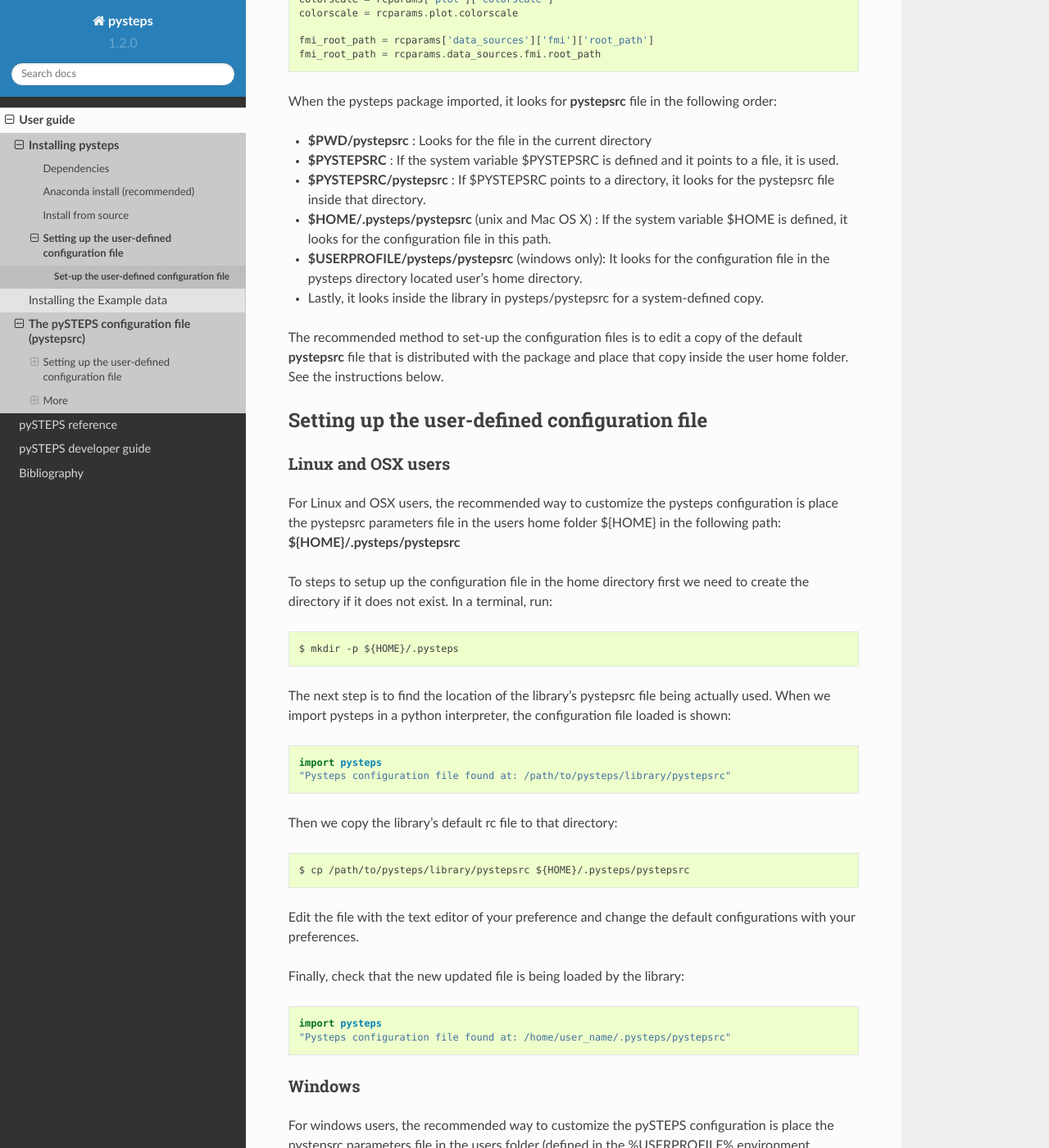
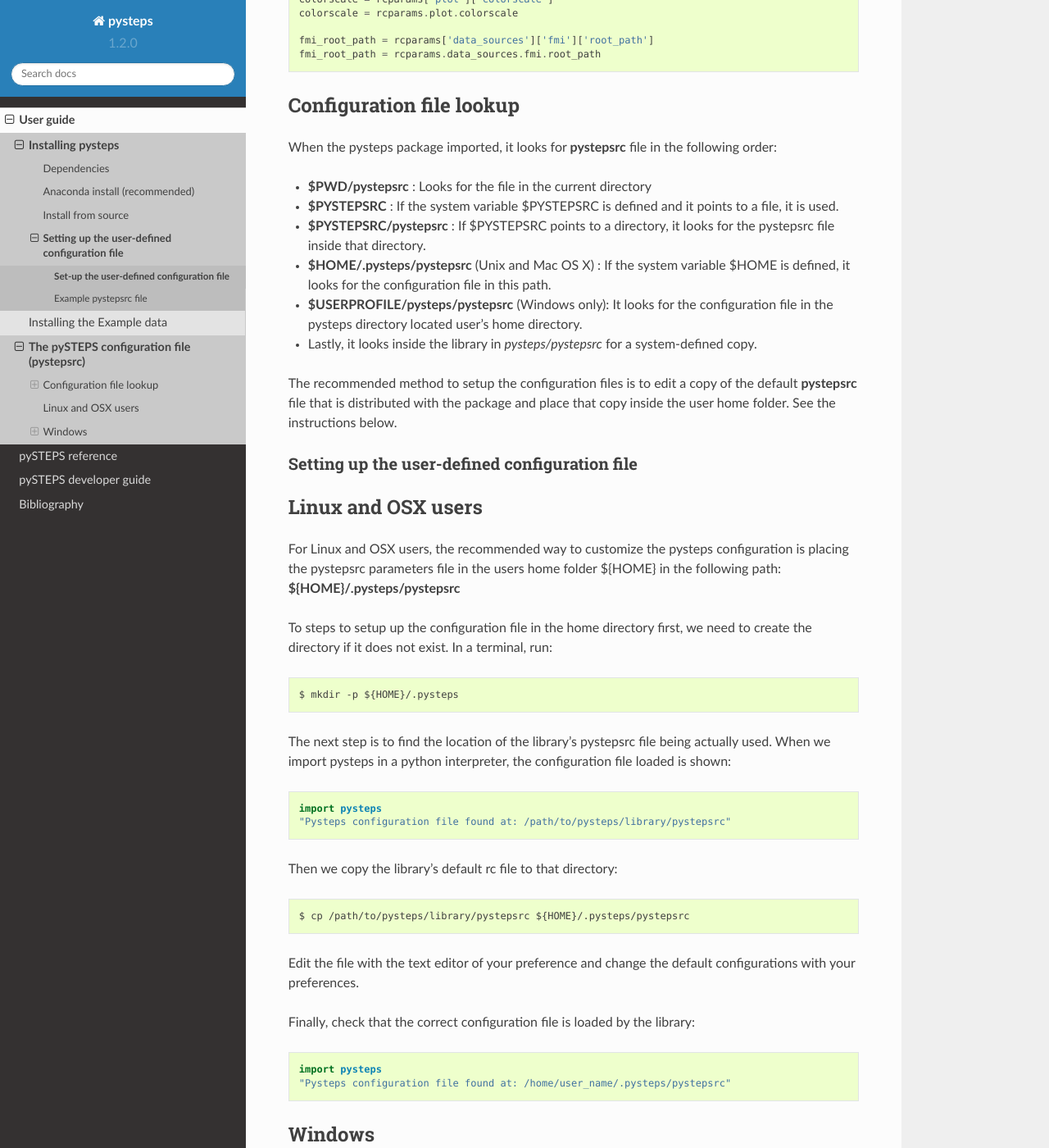
Before and after one commit to pySTEPS/pysteps, a Sphinx documentation site: the page built from doc/source/user_guide/set_pystepsrc.rst, in a window 1280 px wide and 1400 px high, scrolled down 616 px. Shown: the whole window at 82% size. Built offline with Sphinx 7.4.7 and the Read the Docs theme 2.0.0, drawn with Linux system fonts in a browser that asks for light colours; pages that are not in the unit, such as notebooks, are missing from menus; some of the changed text lies outside the part shown.

Commit message:
Improve docs grammar and fix links

```diff
--- a/doc/source/user_guide/index.rst
+++ b/doc/source/user_guide/index.rst
@@ -4,11 +4,11 @@
 User guide
 ==========
 
-This guide is gives an introductory overview to the pySTEPS package.
+This guide gives an introductory overview of the pySTEPS package.
 It explains how to install and make use of the most important features.
 
 For detailed reference documentation of the modules and functions available in
-the package see the :ref:`pysteps-reference`.
+the package, see the :ref:`pysteps-reference`.
 
 .. toctree::
     :maxdepth: 1
--- a/doc/source/user_guide/set_pystepsrc.rst
+++ b/doc/source/user_guide/set_pystepsrc.rst
@@ -12,8 +12,8 @@
 JSON_ file and then stored in the **pysteps.rcparams** AttrDict_.
 
 The configuration parameters can be accessed as attributes or as items
-in a dictionary. For e.g., to retrieve the default parameters
-the following ways are equivalent::
+in a dictionary.
+For example, the default parameters can be obtained using any of the following ways::
 
     import pysteps
 
@@ -34,7 +34,10 @@
     fmi_root_path = rcparams['data_sources']['fmi']['root_path']
     fmi_root_path = rcparams.data_sources.fmi.root_path
 
+.. _pysteps_lookup:
 
+Configuration file lookup
+~~~~~~~~~~~~~~~~~~~~~~~~~
 
 When the pysteps package imported, it looks for **pystepsrc** file in the
 following order:
@@ -44,14 +47,14 @@
   points to a file, it is used.
 - **$PYSTEPSRC/pystepsrc** : If $PYSTEPSRC points to a directory, it looks for the
   pystepsrc file inside that directory.
-- **$HOME/.pysteps/pystepsrc** (unix and Mac OS X) : If the system variable $HOME is defined, it looks
+- **$HOME/.pysteps/pystepsrc** (Unix and Mac OS X) : If the system variable $HOME is defined, it looks
   for the configuration file in this path.
-- **$USERPROFILE/pysteps/pystepsrc** (windows only): It looks for the configuration file
+- **$USERPROFILE/pysteps/pystepsrc** (Windows only): It looks for the configuration file
   in the pysteps directory located user's home directory.
-- Lastly, it looks inside the library in pysteps/pystepsrc for a
+- Lastly, it looks inside the library in *pysteps/pystepsrc* for a
   system-defined copy.
 
-The recommended method to set-up the configuration files is to edit a copy
+The recommended method to setup the configuration files is to edit a copy
 of the default **pystepsrc** file that is distributed with the package
 and place that copy inside the user home folder.
 See the instructions below.
@@ -65,10 +68,10 @@
 ~~~~~~~~~~~~~~~~~~~
 
 For Linux and OSX users, the recommended way to customize the pysteps
-configuration is place the pystepsrc parameters file in the users home folder
+configuration is placing the pystepsrc parameters file in the users home folder
 ${HOME} in the following path: **${HOME}/.pysteps/pystepsrc**
 
-To steps to setup up the configuration file in the home directory first we
+To steps to setup up the configuration file in the home directory first, we
 need to create the directory if it does not exist. In a terminal, run::
 
     $ mkdir -p ${HOME}/.pysteps
@@ -88,7 +91,7 @@
 Edit the file with the text editor of your preference and change the default
 configurations with your preferences.
 
-Finally, check that the new updated file is being loaded by the library::
+Finally, check that the correct configuration file is loaded by the library::
 
      import pysteps
      "Pysteps configuration file found at: /home/user_name/.pysteps/pystepsrc"
@@ -98,7 +101,7 @@
 ~~~~~~~
 
 For windows users, the recommended way to customize the pySTEPS
-configuration is place the pystepsrc parameters file in the users folder
+configuration is placing the pystepsrc parameters file in the users folder
 (defined in the %USERPROFILE% environment variable) in the following path:
 **%USERPROFILE%/pysteps/pystepsrc**
 
@@ -107,7 +110,7 @@
 
     $ mkdir -p %USERPROFILE%\pysteps
 
-The next step is to find the location of the library's pystepsrc file being
+The next step is to find the location of the library's pystepsrc file is
 actually used.
 When we import pysteps in a python interpreter, the configuration file loaded
 is shown::
@@ -122,7 +125,7 @@
 Edit the file with the text editor of your preference and change the default
 configurations with your preferences.
 
-Finally, check that the new updated file is being loaded by the library::
+Finally, check that the correct configuration file is loaded by the library::
 
      import pysteps
      "Pysteps configuration file found at: C:\User\Profile\.pysteps\pystepsrc"
```
Also changed, not shown: doc/source/user_guide/example_data.rst (+13 -10 lines), doc/source/user_guide/install_pysteps.rst (+15 -15 lines).
